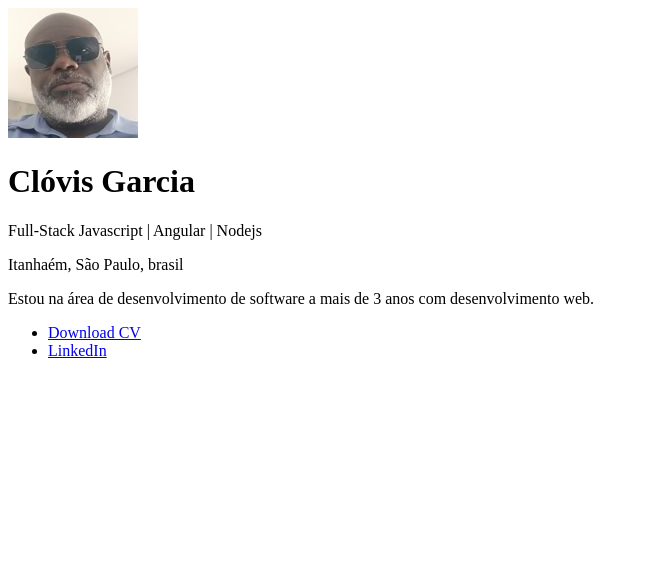
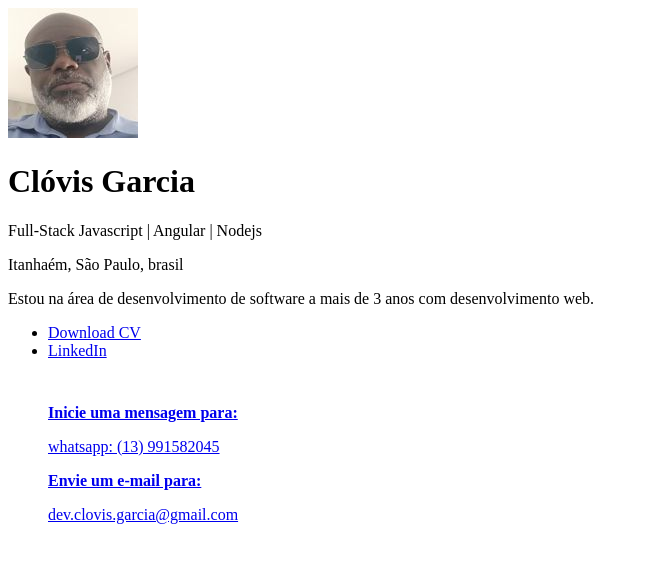
Before and after one commit to theviolatorx/Projeto-Pr-tico---Angular-Portif-lio, an Angular app: page / in a window 1280 px wide. Shown: the top 562 px of the page, without its empty margins (0-648 px from the left). Built offline with nearby package versions, Linux system fonts and the light colour scheme.

Commit message:
Feat: Criação do header

```diff
--- a/src/app/modules/portifolio/components/header/header.component.html
+++ b/src/app/modules/portifolio/components/header/header.component.html
@@ -22,5 +22,26 @@
                 </li>
             </ul>
         </nav>
+        <section>
+            <figure>
+                <img src="assets/icons/whatsapp.svg" alt="ícone do whatsapp" width="22px" height="24px" />
+                <figcaption>
+                    <a href="https://wa.me//5513991582045?text=Ola%20Clovis!%20Preciso%20de%20um%20job!" target="_blank" >
+                        <strong>Inicie uma mensagem para: </strong>
+                        <p>whatsapp: (13) 991582045</p>
+                    </a>
+                </figcaption>
+            </figure>
+
+            <figure>
+                <figcaption>
+                    <a href="maito:dev.clovis.garcia@gmail.com" target="_blank" >
+                        <strong>Envie um e-mail para: </strong>
+                        <p>dev.clovis.garcia&#64;gmail.com</p>
+                    </a>
+                </figcaption>
+            </figure>
+        </section>
+
     </div>
 </aside>
```
